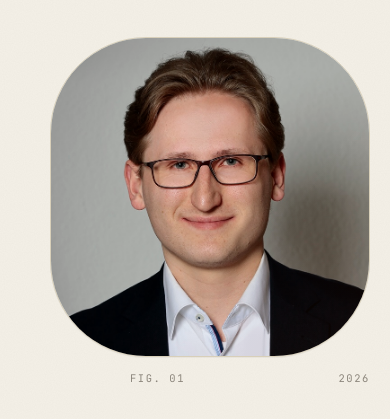
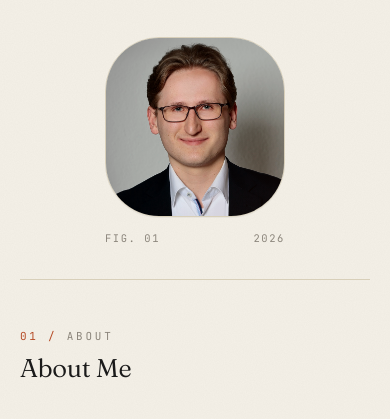
Before and after one commit to t9s9/t9s9.github.io, a plain HTML site: page index.html in a window 390 px wide. Shown: the part 402-821 px from the top of the page. Drawn offline with Linux system fonts and the light colour scheme.

Commit message:
update image size

```diff
--- a/index.html
+++ b/index.html
@@ -595,7 +595,8 @@
       gap: 2.5rem;
       align-items: start;
     }
-    .portrait { max-width: 320px; }
+    .portrait { max-width: 180px; margin-left: auto; margin-right: auto; }
+    .portrait-caption { max-width: 180px; margin-left: auto; margin-right: auto; }
     .section-head { grid-template-columns: 1fr; gap: .5rem; }
     .about-grid { grid-template-columns: 1fr; gap: .75rem; }
     .pub { grid-template-columns: 1fr; gap: .35rem; }
```
